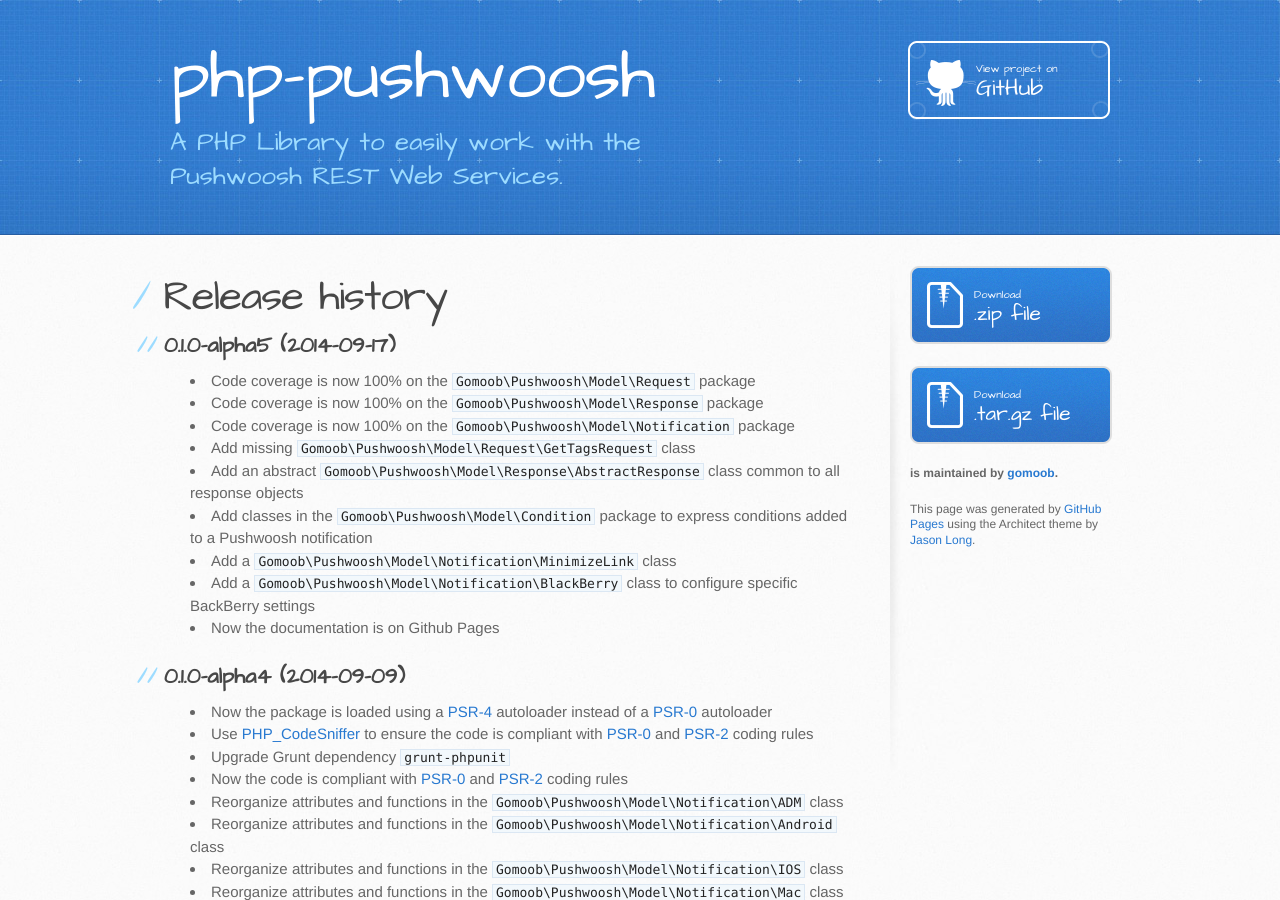
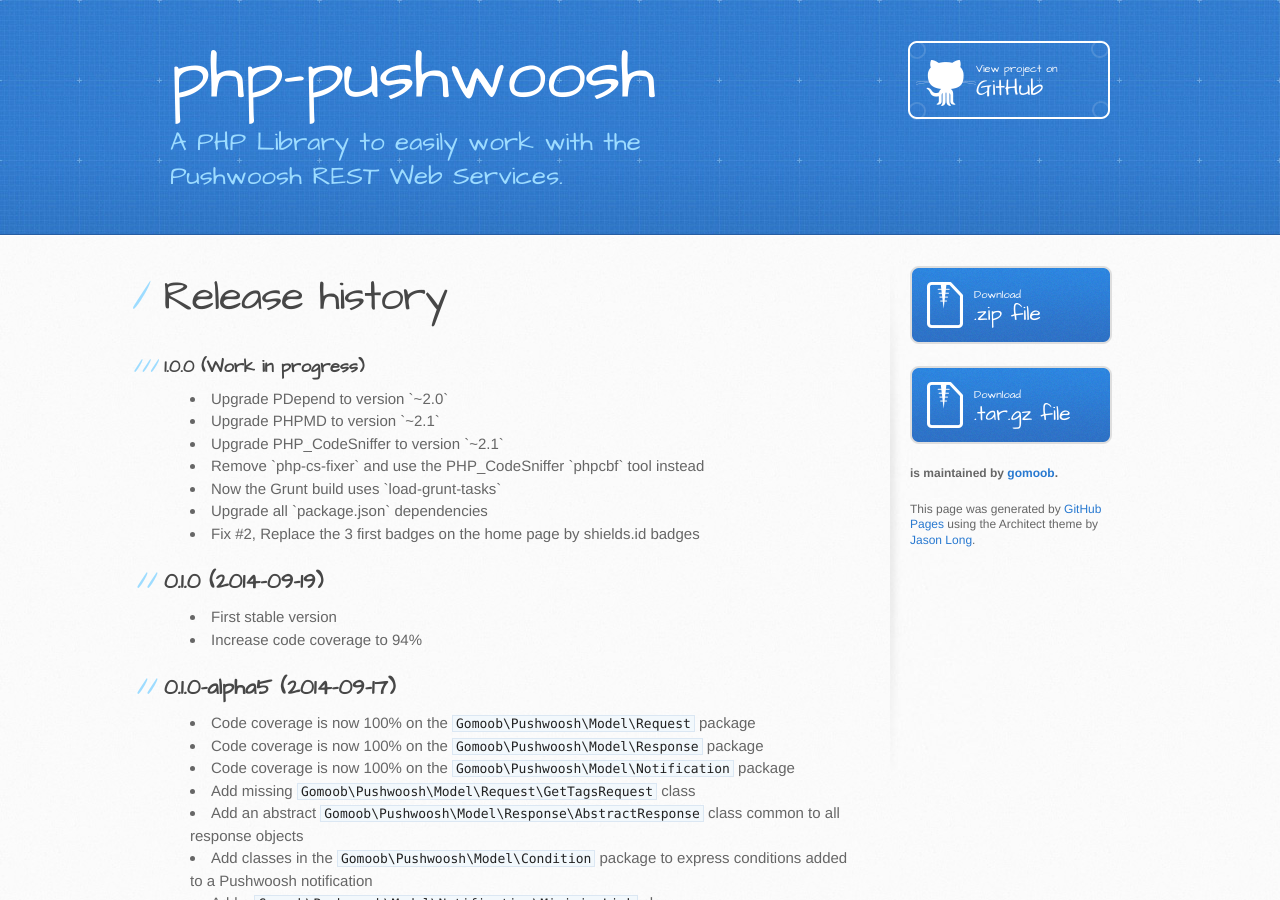
Before and after one commit to gomoob/php-pushwoosh, a Jekyll site: the page built from release-history.html, in a window 1280 px wide and 900 px high. Built offline with Jekyll 4.4.1, drawn with Linux system fonts in a browser that asks for light colours.

```diff
--- a/release-history.html
+++ b/release-history.html
@@ -4,6 +4,23 @@ title: Release History
 ---
 
 <h1>Release history</h1>
+
+<h3>1.0.0 (Work in progress)</h3>
+<ul>
+    <li>Upgrade PDepend to version `~2.0`</li>
+    <li>Upgrade PHPMD to version `~2.1`</li>
+    <li>Upgrade PHP_CodeSniffer to version `~2.1`</li>
+    <li>Remove `php-cs-fixer` and use the PHP_CodeSniffer `phpcbf` tool instead</li>
+    <li>Now the Grunt build uses `load-grunt-tasks`</li>
+    <li>Upgrade all `package.json` dependencies</li>
+    <li>Fix #2, Replace the 3 first badges on the home page by shields.id badges</li>
+</ul>
+
+<h2>0.1.0 (2014-09-19)</h2>
+<ul>
+    <li>First stable version</li>
+    <li>Increase code coverage to 94%</li>
+</ul>
 
 <h2>0.1.0-alpha5 (2014-09-17)</h2>
 <ul>
```
Also changed, not shown: index.html (+12 -8 lines).
